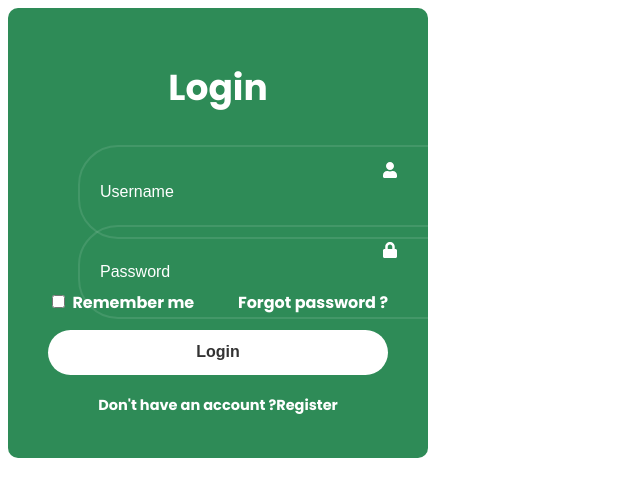
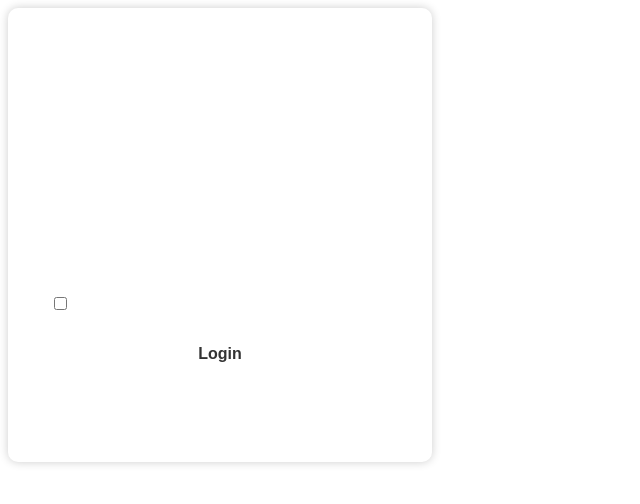
Before and after one commit to sibistean95/ProiectFIS, a React (Create React App) app in the folder travelease/: page / in a window 1280 px wide. Shown: the top 504 px of the page, without its empty margins (0-640 px from the left). Built offline with nearby package versions, Linux system fonts and the light colour scheme.

Commit message:
Frontend : Signup and login : Full Implementation

```diff
--- a/travelease/src/Components/SignupAndLogin/SignupAndLogin.css
+++ b/travelease/src/Components/SignupAndLogin/SignupAndLogin.css
@@ -2,7 +2,10 @@
     position: relative;
     width: 420px;
     height: 450px;
-    background: seagreen;
+    background: transparent;
+    border: 2px solid rgba(255, 255, 255, .1);
+    backdrop-filter: blur(30px);
+    box-shadow: 0 0 10px rgba(0, 0, 0, .2);
     border-radius: 10px;
     color: #fff;
     display: flex;
```
